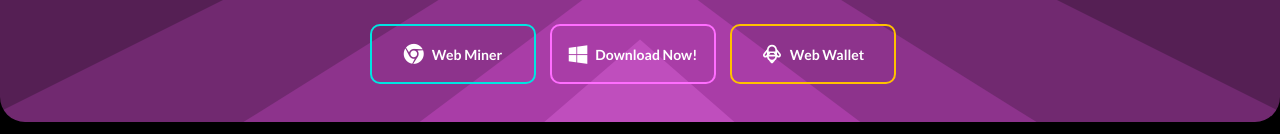
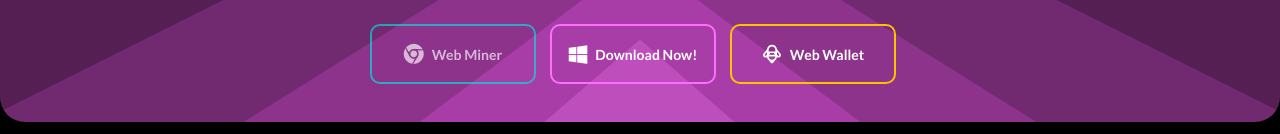
Before and after one commit to 69coin/69coin-site, a plain HTML site: page index.html in a window 1280 px wide. Shown: the part 616-750 px from the top of the page. Drawn offline with nearby package versions, Linux system fonts and the light colour scheme; some packages are replaced by stand-ins of ours; a script that the page names is missing; a web font is replaced by a local one.

Commit message:
Add files via upload

```diff
--- a/index.html
+++ b/index.html
@@ -60,7 +60,7 @@
             </div>
             <div class="row row-cols-2 row-cols-sm-2 row-cols-md-2 row-cols-lg-3 row-cols-xl-3 row-cols-xxl-3 d-flex d-xxl-flex justify-content-center align-items-center justify-content-xxl-center align-items-xxl-center features" style="padding-top: 0px;padding-bottom: 0px;margin: 40px;margin-bottom: 0px;margin-top: 50px;">
                 <div class="col-sm-6 col-md-5 col-lg-4 d-xxl-flex justify-content-xxl-center align-items-xxl-center item" style="width: 180px;height: 60px;padding: 0px;margin-right: 0px;margin-left: 0px;margin-bottom: 8px;">
-                    <div class="d-xxl-flex justify-content-xxl-center align-items-xxl-center box" style="height: 60px;width: 189px;"><a class="btn btn-outline-info d-flex d-xl-flex d-xxl-flex justify-content-center align-items-center justify-content-xl-center align-items-xl-center justify-content-xxl-center align-items-xxl-center btn-xl" role="button" href="http://mine.69coin.org" style="height: 60px;width: 166px;margin: 0px;margin-right: 0px;margin-left: 0px;color: rgb(255,255,255);border-radius: 10px;filter: hue-rotate(348deg) saturate(144%);padding-right: 0px;padding-left: 0px;"><i class="fa fa-chrome me-2"></i><span style="font-size: 14px;font-weight: bold;">Web Miner</span></a></div>
+                    <div class="d-xxl-flex justify-content-xxl-center align-items-xxl-center box" style="height: 60px;width: 189px;"><a class="btn btn-outline-info disabled d-flex d-xl-flex d-xxl-flex justify-content-center align-items-center justify-content-xl-center align-items-xl-center justify-content-xxl-center align-items-xxl-center btn-xl" role="button" href="http://mine.69coin.org" style="height: 60px;width: 166px;margin: 0px;margin-right: 0px;margin-left: 0px;color: rgb(255,255,255);border-radius: 10px;filter: hue-rotate(348deg) saturate(144%);padding-right: 0px;padding-left: 0px;"><i class="fa fa-chrome me-2"></i><span style="font-size: 14px;font-weight: bold;">Web Miner</span></a></div>
                 </div>
                 <div class="col-sm-6 col-md-5 col-lg-4 d-xxl-flex justify-content-xxl-center align-items-xxl-center item" style="width: 180px;height: 60px;padding: 0px;margin-right: 0px;margin-left: 0px;margin-bottom: 8px;">
                     <div class="d-xxl-flex justify-content-xxl-center align-items-xxl-center box" style="height: 60px;width: 189px;"><a class="btn btn-outline-info d-flex d-xl-flex d-xxl-flex justify-content-center align-items-center justify-content-xl-center align-items-xl-center justify-content-xxl-center align-items-xxl-center btn-xl" role="button" href="https://github.com/69coin/sixtyninecoin/releases/tag/v0.8.7.5" style="height: 60px;width: 166px;margin: 0px;margin-right: 0px;margin-left: 0px;color: rgb(255,255,255);border-radius: 10px;filter: contrast(150%) hue-rotate(124deg) saturate(158%);padding-right: 0px;padding-left: 0px;" target="_blank"><i class="fa fa-windows me-2"></i><span style="font-size: 14px;font-weight: bold;">Download Now!</span></a></div>
```
